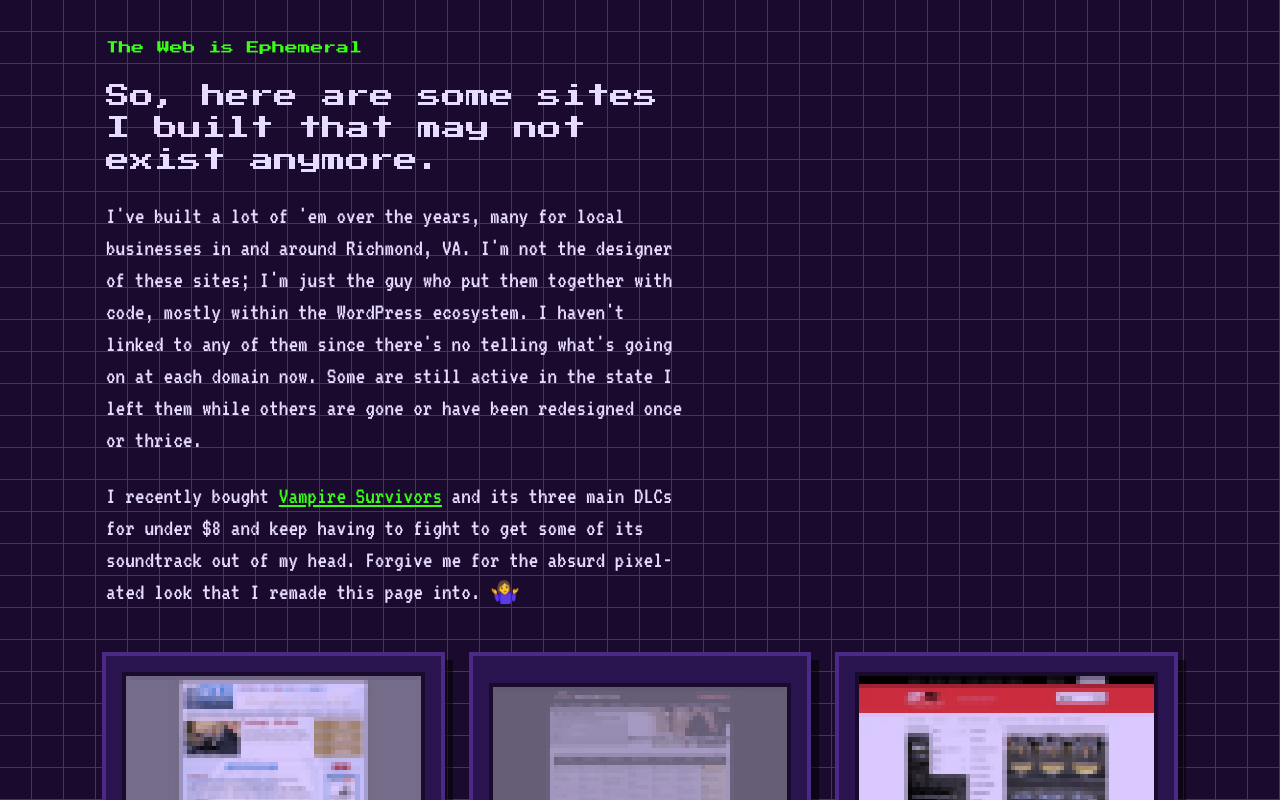
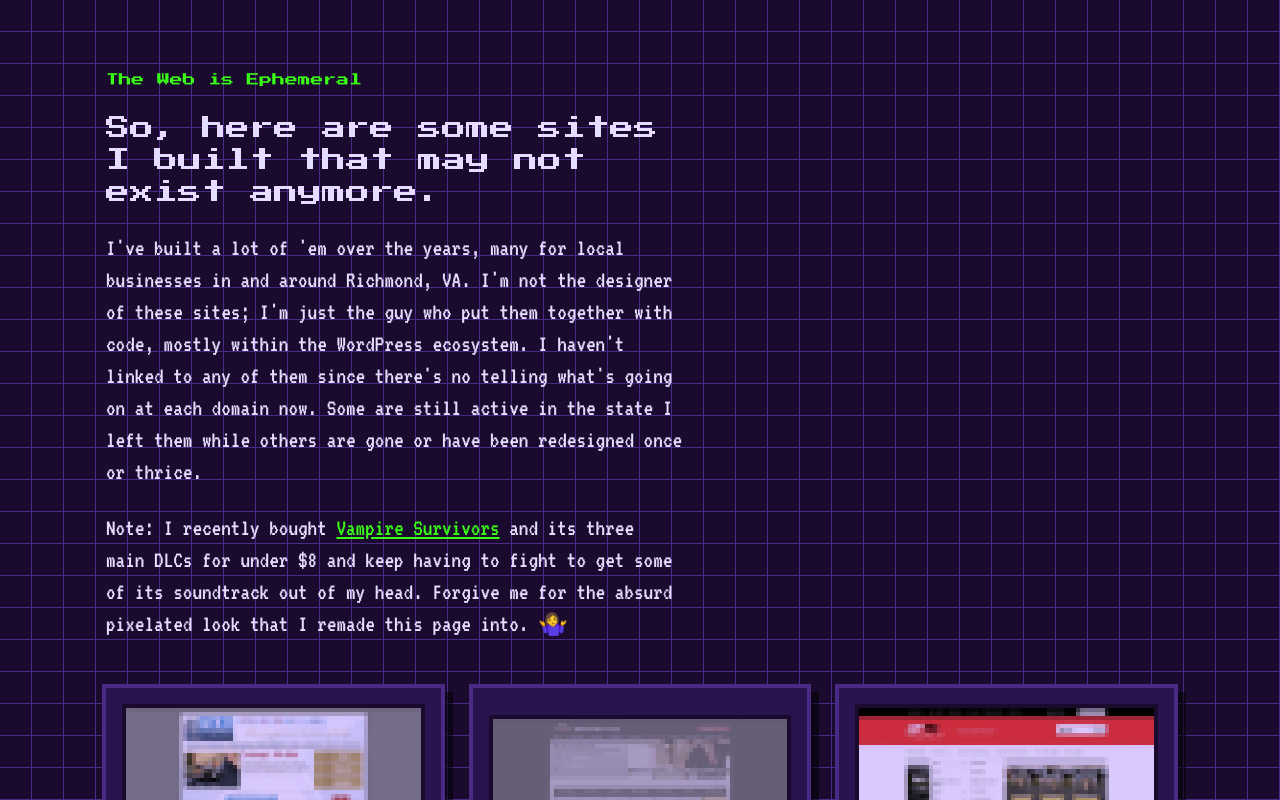
Before and after one commit to chairmanbrando/portfolio, a Svelte app: page / in a window 1280 px wide. Shown: the top 800 px of the page. Built offline with nearby package versions, Linux system fonts and the light colour scheme.

Commit message:
Two minor adjustments

```diff
--- a/src/App.svelte
+++ b/src/App.svelte
@@ -17,7 +17,7 @@
       state I left them while others are gone or have been redesigned once or thrice.
     </p>
     <p>
-      I recently bought <a href="https://en.wikipedia.org/wiki/Vampire_Survivors">Vampire Survivors</a> and its three
+      Note: I recently bought <a href="https://en.wikipedia.org/wiki/Vampire_Survivors">Vampire Survivors</a> and its three
       main DLCs for under $8 and keep having to fight to get some of its soundtrack out of my head. Forgive me for the
       absurd pixel&shy;ated look that I remade this page into. 🤷‍♀️
     </p>
@@ -38,7 +38,7 @@
   main {
     margin: 0 auto;
     max-width: 1100px;
-    padding: 2rem 1rem 4rem;
+    padding: 4rem 1rem 8rem;
   }
 
   header {
```
